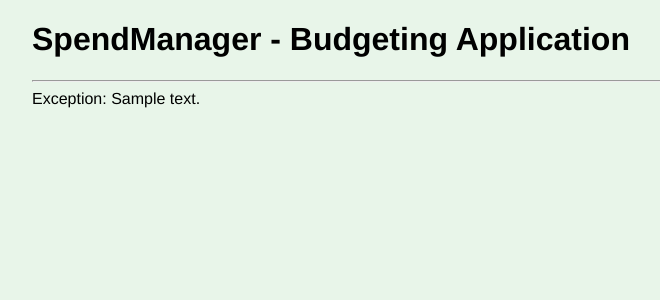
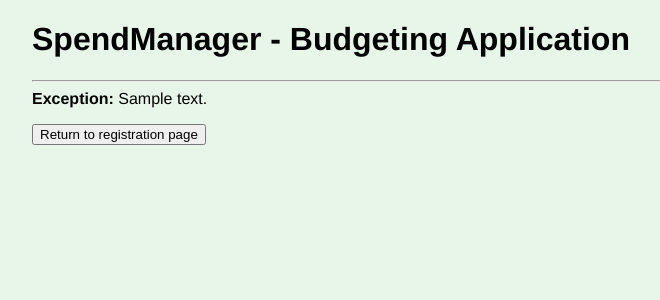
Before and after one commit to mikaelri/Budgeting-Application-Project, a Flask app: template templates/error.html in a window 1280 px wide. Shown: the top 300 px of the page, without its empty margins (248-908 px from the left). Run offline with Flask 3, Linux system fonts and the light colour scheme; the template is opened without the code that fills it: most values are stand-ins (such as "Sample title", 1, 10 or a date in 2020).

Commit message:
fix returning from error page

```diff
--- a/templates/error.html
+++ b/templates/error.html
@@ -1,6 +1,10 @@
 {% extends "layout.html" %}
 {% block content %}
 
-Exception: {{ message }}
+<strong>Exception:</strong> {{ message }}
+
+<p><form>
+<input type="submit" value="Return to registration page"></a>
+</form></p>
 
 {% endblock %}
```
